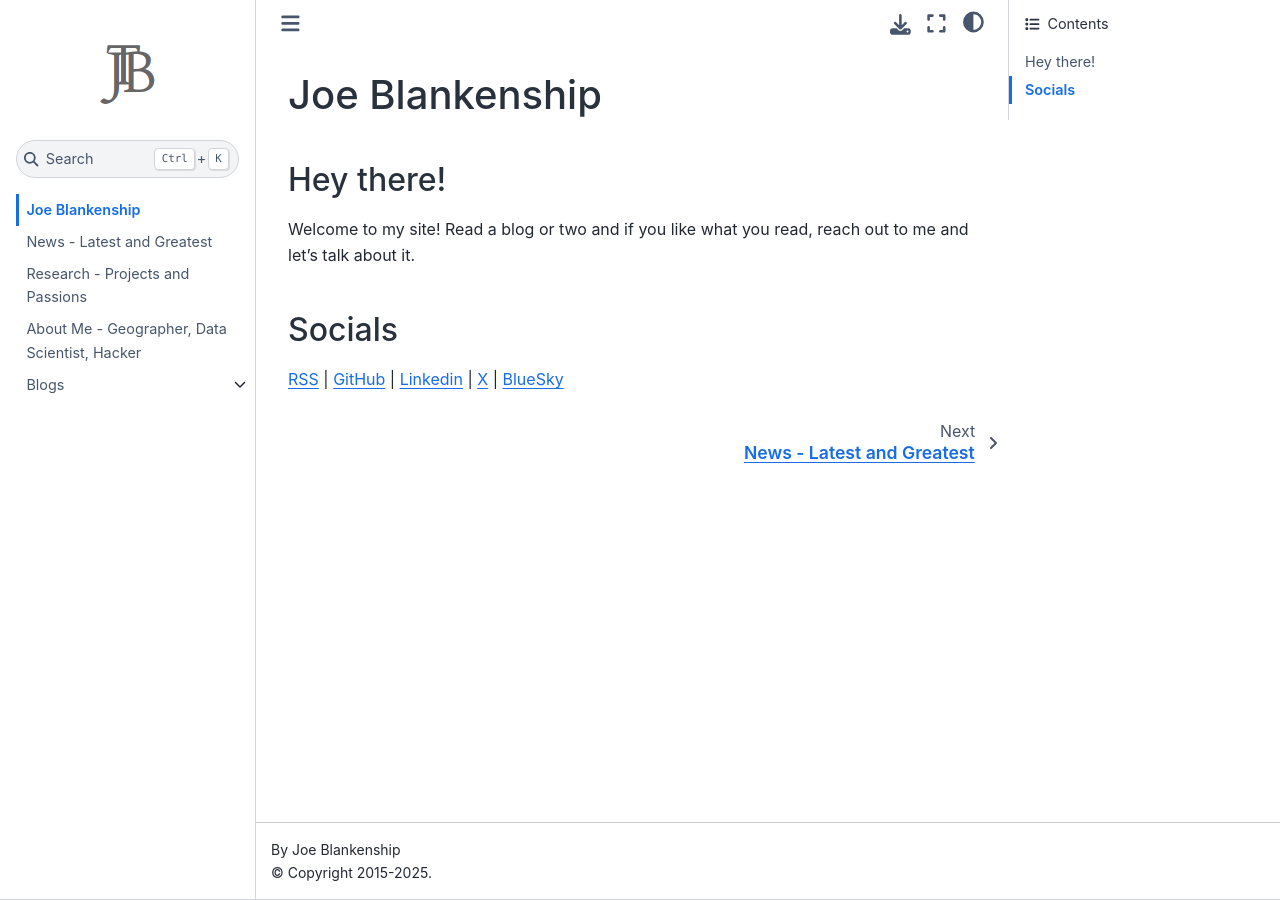
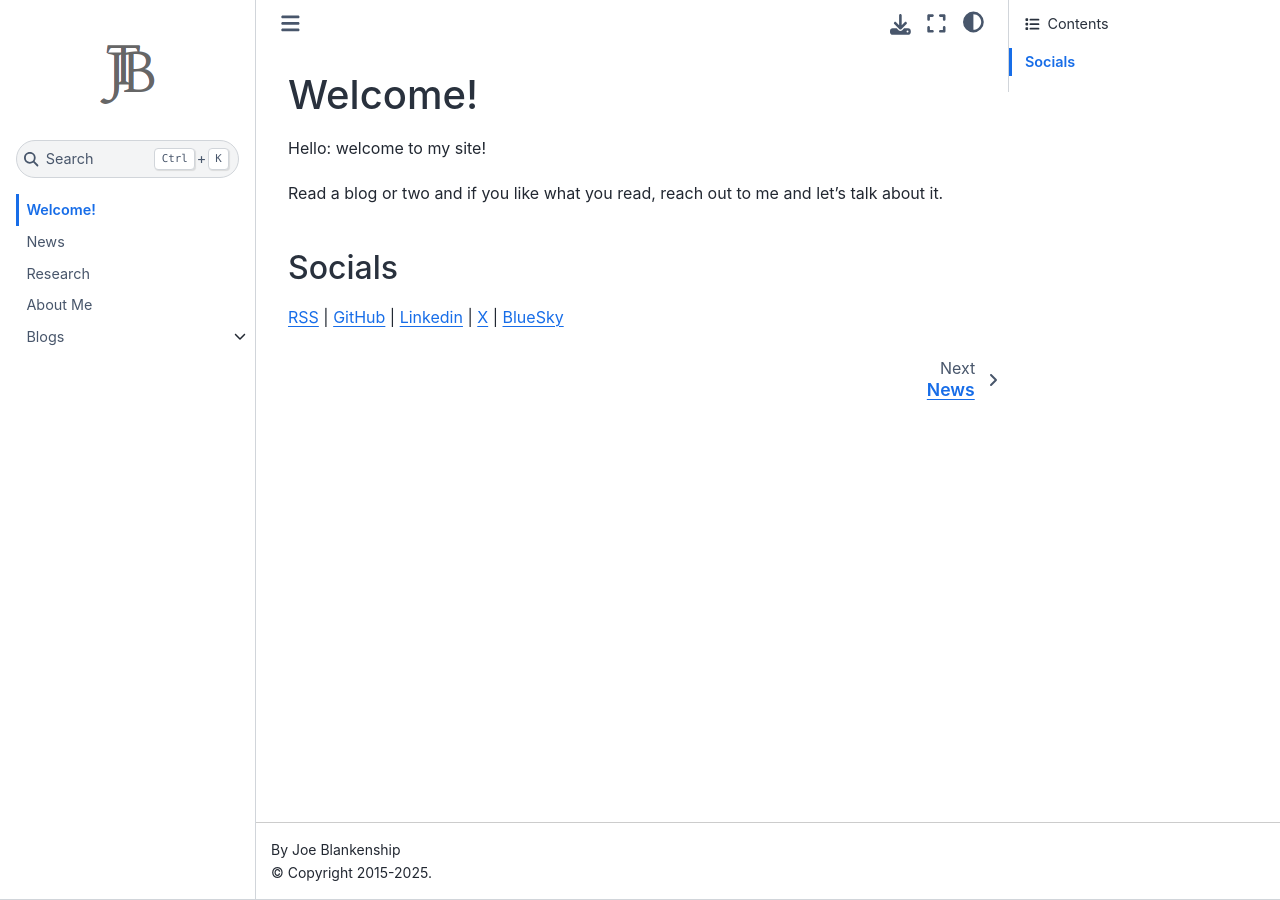
Before and after one commit to joeblankenship1/thejoeblankenship, a Jupyter Book: the page built from website/intro.md, in a window 1280 px wide. Built offline with Jupyter Book 1.0.4 settings and Sphinx 7.4.7 and the Sphinx Book theme 1.1.4, drawn with Linux system fonts in a browser that asks for light colours.

Commit message:
updates to main pages

```diff
--- a/website/intro.md
+++ b/website/intro.md
@@ -1,8 +1,8 @@
-# Joe Blankenship
+# Welcome!
 
-## Hey there!
+Hello: welcome to my site!
 
-Welcome to my site! Read a blog or two and if you like what you read, reach out to me and let's talk about it.
+Read a blog or two and if you like what you read, reach out to me and let's talk about it.
 
 ## Socials
 
--- a/website/news.md
+++ b/website/news.md
@@ -1,4 +1,4 @@
-# News - Latest and Greatest
+# News
 
 Update by Joe Blankenship on February 6, 2025
 
--- a/website/research.md
+++ b/website/research.md
@@ -1,4 +1,4 @@
-# Research - Projects and Passions
+# Research
 
 ## Overview
 
```
Also changed, not shown: website/about.md (+3 -1 lines).
